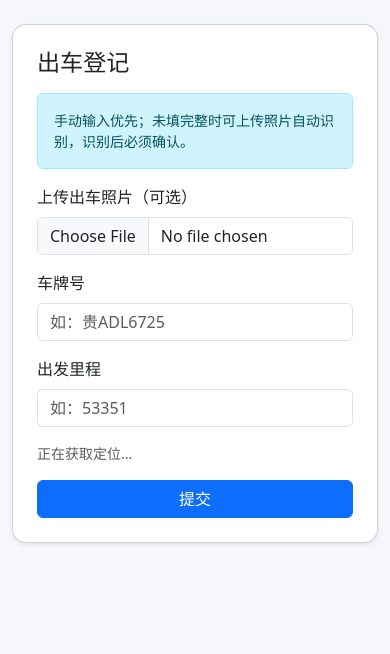
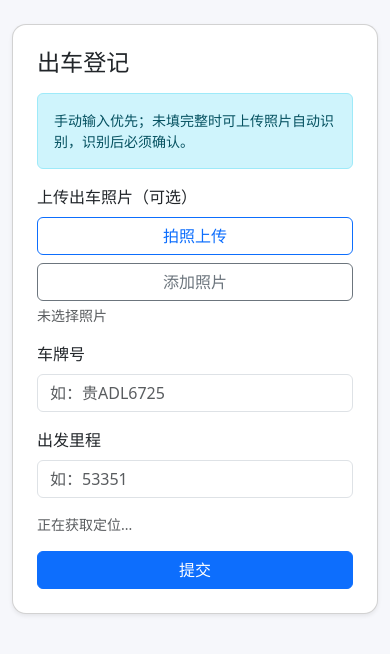
Before and after one commit to pxz-chaos/carSystem, a Flask app: page /start in a window 390 px wide. Shown: the part 56-710 px from the top of the page. Run offline with Flask 3, Linux system fonts and the light colour scheme; a user stored in the database is signed in; data comes from the database, SQL or seed files in the repository; some libraries are stand-ins or nearby versions.

Commit message:
improve mobile photo upload and add pwa support

```diff
--- a/app.py
+++ b/app.py
@@ -77,6 +77,7 @@
     generate_sms_code,
     send_sms_code,
 )
+from utils.email_utils import EMAIL_PURPOSE_RESET, generate_email_code, send_email_code
 
 
 PHONE_RE = re.compile(r"^1\d{10}$")
@@ -184,6 +185,21 @@
     if team == "其他" and not (team_other or "").strip():
         raise ValueError("请输入管理员班组")
 
+
+
+def _get_uploaded_image_file():
+    """Return the selected upload file from mobile camera/gallery inputs.
+
+    Mobile browsers behave differently when capture=environment is present: some
+    open the camera directly and hide the album picker. The templates therefore
+    provide two inputs. This helper accepts either input while keeping backward
+    compatibility with the old single field named "image".
+    """
+    for field_name in ("image_gallery", "image_camera", "image"):
+        file_obj = request.files.get(field_name)
+        if file_obj and getattr(file_obj, "filename", ""):
+            return file_obj
+    return None
 
 def create_app():
     app = Flask(__name__)
@@ -601,7 +617,7 @@
 
                 plate_override = request.form.get("plate_override", "").strip()
                 mileage_override = request.form.get("mileage_override", "").strip()
-                image_path = save_upload_optional(request.files.get("image"), "start")
+                image_path = save_upload_optional(_get_uploaded_image_file(), "start")
 
                 # 手动同时填写车牌和里程时，手动值优先，直接保存，不跑 OCR。
                 if plate_override and mileage_override:
@@ -687,7 +703,7 @@
                     return render_template("finish_success.html", trip=result)
 
                 mileage_override = request.form.get("mileage_override", "").strip()
-                image_path = save_upload_optional(request.files.get("image"), "finish")
+                image_path = save_upload_optional(_get_uploaded_image_file(), "finish")
 
                 # 手动填写回场里程时，手动值优先，直接保存，不跑 OCR。
                 if mileage_override:
--- /dev/null
+++ b/static/upload_picker.js
@@ -0,0 +1,23 @@
+(function () {
+  function filenameOf(input) {
+    if (!input.files || !input.files.length) return '';
+    return input.files[0].name || '已选择照片';
+  }
+
+  document.addEventListener('change', function (event) {
+    const input = event.target;
+    if (!input.matches || !input.matches('input[type="file"][data-upload-picker]')) return;
+
+    const form = input.form;
+    if (!form) return;
+
+    // Only keep the most recently selected source, otherwise the backend may
+    // receive both camera and gallery files.
+    form.querySelectorAll('input[type="file"][data-upload-picker]').forEach(function (other) {
+      if (other !== input) other.value = '';
+    });
+
+    const nameBox = form.querySelector('[data-upload-name]');
+    if (nameBox) nameBox.textContent = filenameOf(input) || '未选择照片';
+  });
+})();
--- a/templates/base.html
+++ b/templates/base.html
@@ -6,6 +6,8 @@
     <title>{{ title or '车队管理系统' }}</title>
     <link href="https://cdn.jsdelivr.net/npm/bootstrap@5.3.3/dist/css/bootstrap.min.css" rel="stylesheet">
     <link href="{{ url_for('static', filename='style.css') }}" rel="stylesheet">
+    <link rel="manifest" href="{{ url_for('static', filename='manifest.json') }}">
+    <meta name="theme-color" content="#212529">
 </head>
 <body>
 <nav class="navbar navbar-expand-lg navbar-dark bg-dark">
@@ -69,5 +71,15 @@
 <script src="https://cdn.jsdelivr.net/npm/bootstrap@5.3.3/dist/js/bootstrap.bundle.min.js"></script>
 <script src="{{ url_for('static', filename='location.js') }}"></script>
 <script src="{{ url_for('static', filename='upload_compress.js') }}"></script>
+<script src="{{ url_for('static', filename='upload_picker.js') }}"></script>
+<script>
+if ('serviceWorker' in navigator) {
+  window.addEventListener('load', function () {
+    navigator.serviceWorker.register("{{ url_for('static', filename='sw.js') }}").catch(function (err) {
+      console.warn('service worker registration failed:', err);
+    });
+  });
+}
+</script>
 </body>
 </html>
--- a/templates/start.html
+++ b/templates/start.html
@@ -8,8 +8,18 @@
                 <div class="alert alert-info small">手动输入优先；未填完整时可上传照片自动识别，识别后必须确认。</div>
                 <form method="post" enctype="multipart/form-data" data-location-form>
                     <div class="mb-3">
-                        <label class="form-label">上传出车照片（可选）</label>
-                        <input type="file" name="image" accept="image/*" capture="environment" class="form-control" data-compress-image>
+                        <label class="form-label d-block">上传出车照片（可选）</label>
+                        <div class="d-grid gap-2 d-sm-flex">
+                            <label class="btn btn-outline-primary flex-fill mb-0">
+                                拍照上传
+                                <input type="file" name="image_camera" accept="image/*" capture="environment" class="visually-hidden" data-upload-picker data-compress-image>
+                            </label>
+                            <label class="btn btn-outline-secondary flex-fill mb-0">
+                                添加照片
+                                <input type="file" name="image_gallery" accept="image/*" class="visually-hidden" data-upload-picker data-compress-image>
+                            </label>
+                        </div>
+                        <div class="form-text" data-upload-name>未选择照片</div>
                     </div>
                     <div class="row">
                         <div class="col-md-6 mb-3">
```
Also changed, not shown: static/sw.js (added, +11 -0 lines), templates/finish.html (+12 -2 lines), static/manifest.json (added), 1 other file.
